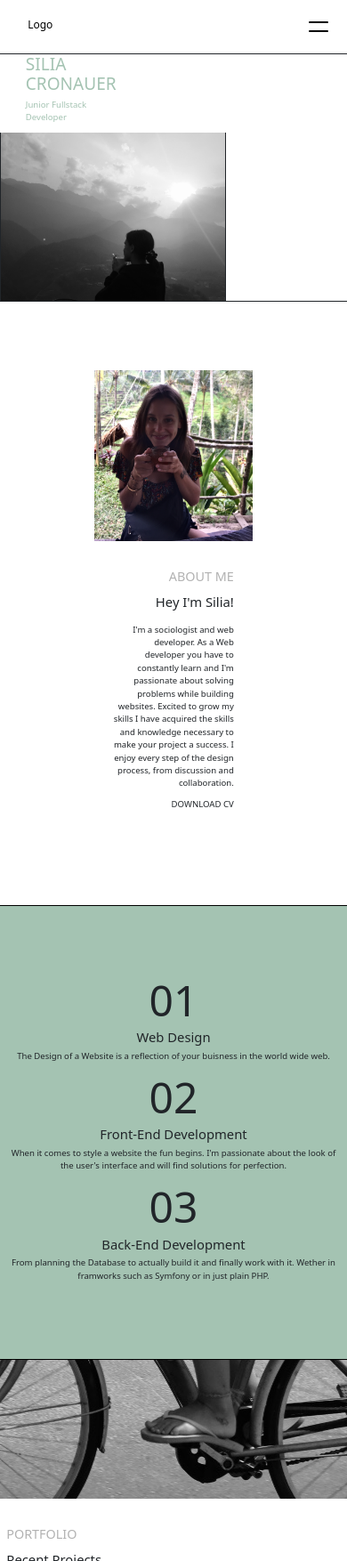
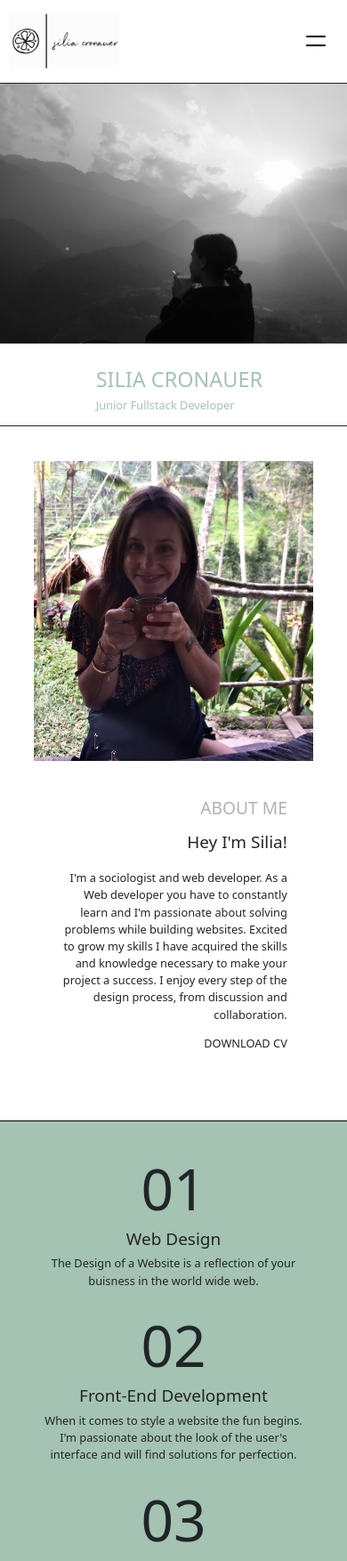
Before and after one commit to Silia-Maria/Portfolio, a PHP site: page /HTML/index.html in a window 390 px wide. Shown: the top 1754 px of the page at 89% size. Run offline with PHP 8.4, Linux system fonts and the light colour scheme.

Commit message:
changed media queries

```diff
--- a/CSS/stlye.css
+++ b/CSS/stlye.css
@@ -31,7 +31,11 @@ a:hover {
 }
 
 
-/* Nav Toggler */
+/*
+----------------
+Nav Toggler
+----------------
+ */
 
 .navbar a {
     color: black;
@@ -203,8 +207,13 @@ Hero
 ----------------
  */
 
+.hero {
+    display: flex;
+    justify-content: space-between;
+}
+
 .hero-image {
-    width: 65%;
+    flex: 65%;
     height: 20%;
 }
 
@@ -215,6 +224,8 @@ img {
 
 .name {
     color: #a4c3b2;
+    flex: 35%;
+    padding-right: 2rem;
 }
 
 
@@ -246,6 +257,7 @@ Image-section
     background-image: url(../images/image-section1.JPG);
     background-position: 80% 100%;
     background-attachment: fixed;
+    background-size: 100vw;
 }
 
 
@@ -385,12 +397,6 @@ Contact
     margin-bottom: 2.2em;
 }
 
-
-/* .info-box:hover,
-.info-box:hover a {
-    color: #a4c3b2;
-} */
-
 .info-box i:hover {
     color: #a4c3b2;
 }
@@ -419,51 +425,61 @@ Media Queries
 ----------------
  */
 
-@media screen and (min-width: 1201px) {
-    .hero {
-        display: flex;
-        justify-content: space-between;
-    }
-    /* #portfolio {
-        display: grid;
-        grid-template-columns: repeat(3, 1fr);
-        gap: 2rem;
-    } */
-}
-
-@media screen and (min-width: 767px) and (max-width: 1200px) {
-    /* #portfolio {
-        display: grid;
-        grid-template-columns: 1fr;
-    } */
-    .hero {
-        display: block;
-    }
-    .hero-image {
-        width: 100%;
+@media screen and (max-width:1024px) {
+    .about-container {
+        margin: 2rem 3rem;
     }
 }
 
-@media screen and (min-width: 480px) and (max-width: 768px) {
+@media screen and (max-width:768px) {
     html {
         font-size: 80%;
     }
-    /* #portfolio {
-        display: grid;
-        grid-template-columns: 1fr;
-        margin: 2em 0;
-    } */
+    .hero {
+        flex-direction: column-reverse;
+    }
+    .hero-image {
+        width: 100vw;
+        border: none !important;
+    }
+    .name {
+        margin-top: 2rem;
+    }
+    .image-section {
+        background-attachment: unset;
+        background-size: 768px;
+        padding: 27%;
+    }
+    .service-box {
+        padding: 2rem 3rem;
+    }
+    .number {
+        padding-top: 1rem;
+    }
 }
 
-@media screen and (max-width: 480px) {
-    html {
-        font-size: 60%;
+@media screen and (max-width:480px) {
+    .image-section {
+        background-attachment: unset;
+        background-size: 480px;
+        padding: 27%;
     }
-    /* #portfolio {
-        display: grid;
-        grid-template-columns: 1fr;
-    } */
-    .item {
-        margin-bottom: 1rem;
+    .about-container {
+        margin: 2rem;
+        padding: 1rem;
+    }
+    .tech .text-center p {
+        display: none;
+    }
+    #projects {
+        margin-bottom: 0 !important;
+    }
+    .navbar-brand img {
+        width: 80%;
+        object-fit: contain;
+    }
+    .navbar-brand {
+        margin: 0 !important;
+        padding: 0 !important;
     }
 }
--- a/HTML/index.html
+++ b/HTML/index.html
@@ -27,7 +27,9 @@ Home,  Skills, Projects, Contact
 
         <nav class="navbar navbar-expand-lg border-bottom border-dark primary-nav">
             <div class="container-fluid">
-                <a class="navbar-brand" href="">Logo</a>
+                <a class="navbar-brand" href="#">
+                    <img src="../images/sclogo3.png" width="100" height="80">
+                </a>
                 <!--Nav-bar Toggler-->
                 <div class="menu-icon" class="navbar-toggler" type="button" data-bs-toggle="collapse" data-bs-target="#navbarNavDropdown" aria-controls="navbarNavDropdown" aria-expanded="false" aria-label="Toggle navigation">
                     <input class="menu-icon__cheeckbox" type="checkbox" />
@@ -81,11 +83,11 @@ Scroll back to Top Button
 -->
 
         <div class="border-bottom border-dark hero">
-            <div class="col-3 align-self-center ps-5 name">
+            <div class="align-self-center ps-5 name">
                 <h1 class="text-uppercase"> Silia Cronauer</h1>
                 <p>Junior Fullstack Developer</p>
             </div>
-            <div class="hero-image col-8 border border-dark border-top-0 border-bottom-0">
+            <div class="hero-image border-start border-dark">
                 <img src="../images/IMG_2415.jpg">
             </div>
         </div>
@@ -97,12 +99,12 @@ Scroll back to Top Button
 -->
         <div class="about-container" id="about">
             <div class="row">
-                <div class="col-lg-5">
-                    <div class="about-img">
+                <div class="col-lg-5 align-self-center">
+                    <div class="about-img ">
                         <img src="../images/IMG_3934.JPG" alt="">
                     </div>
                 </div>
-                <div class="col-lg-7 align-self-end text-end mb-lg-5 p-5">
+                <div class="col-sm-12 col-lg-7 align-self-end text-end mb-lg-5 p-5">
                     <p class="thin-heading"> About me</p>
                     <h3 class="mb-4">Hey I'm Silia!</h3>
                     <p>I'm a sociologist and web developer. As a Web developer you have to constantly learn and I'm passionate about solving problems while building websites. Excited to grow my skills I have acquired the skills and knowledge necessary to
@@ -200,7 +202,7 @@ Image Section
     Contact
 --------------------
 -->
-        <div class="container mb-5" id="contact">
+        <div class="container" id="contact">
             <p class="thin-heading">Contact</p>
             <h3 class="mb-5">Get in Touch</h3>
 
```
Also changed, not shown: images/sclogo.png (added), images/sclogo2.png (added), images/sclogo3.png (added).
